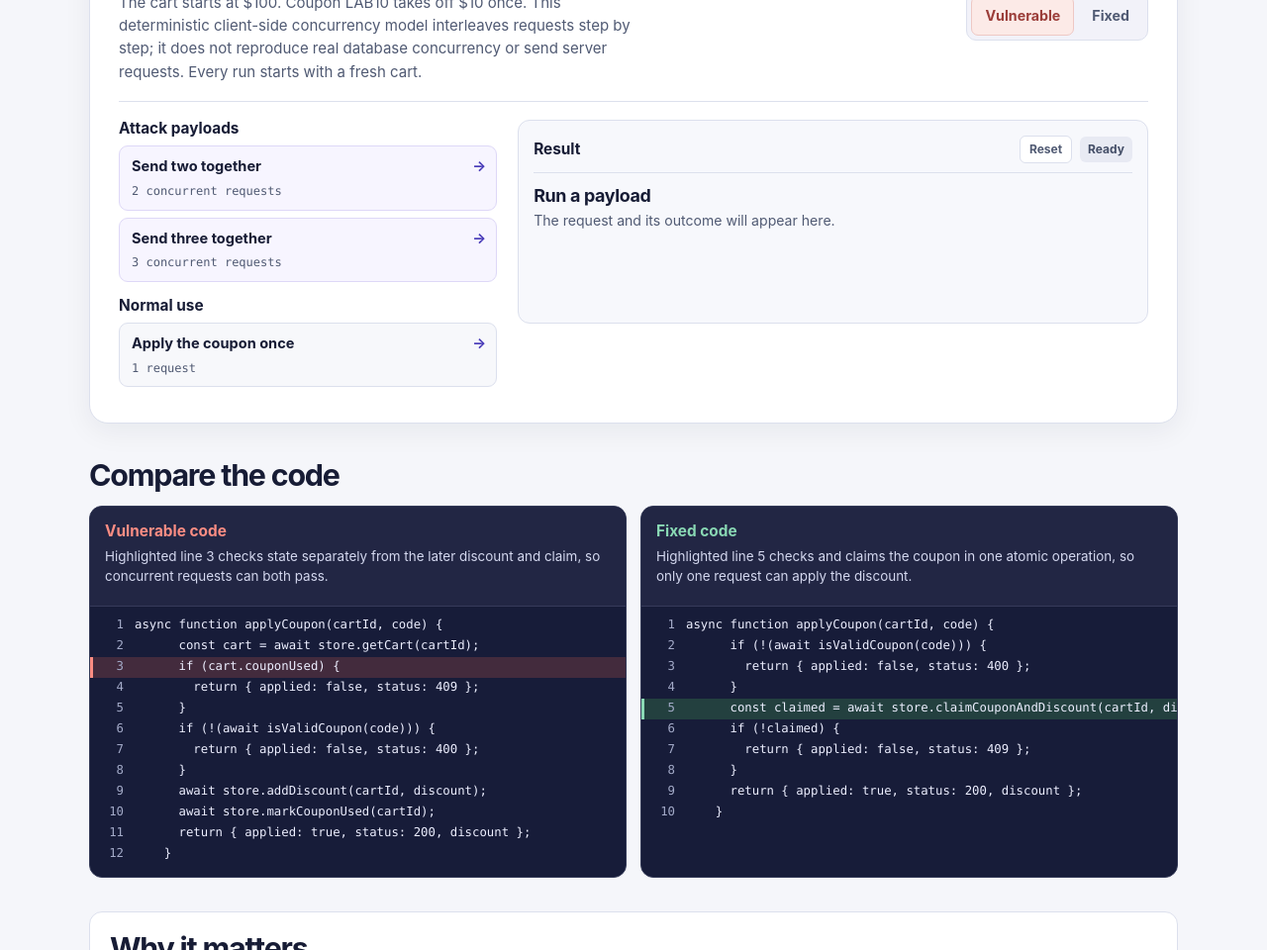
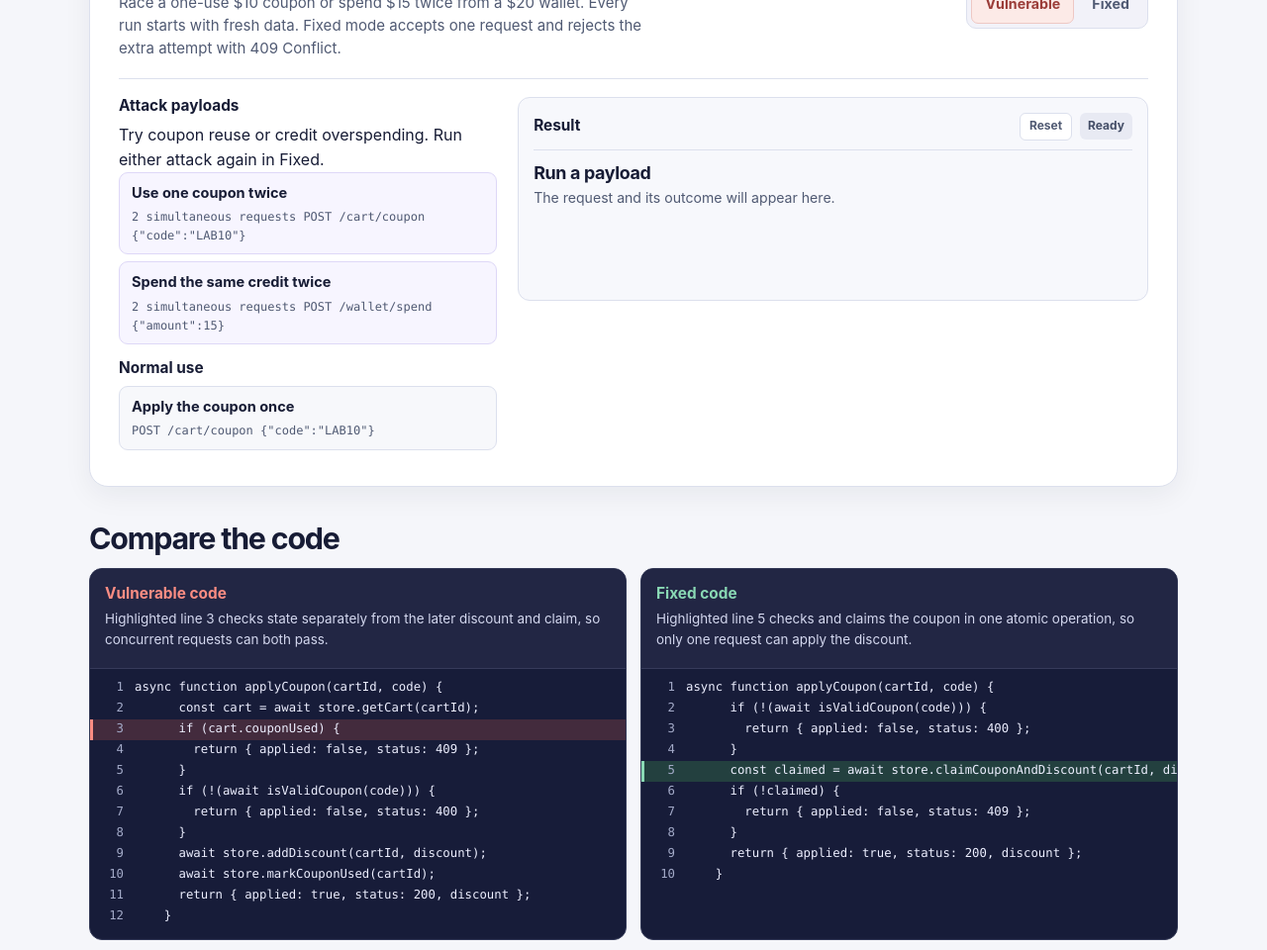
Before and after one commit to AbdulrahmanAlzoubi/Ghurir-Web-Security-Labs, a plain HTML site: page race-condition.html in a window 1280 px wide. Shown: the part 471-1431 px from the top of the page at 99% size. Drawn offline with Linux system fonts and the light colour scheme.

Commit message:
Add files via upload

```diff
--- a/race-condition.html
+++ b/race-condition.html
@@ -28,7 +28,7 @@
     </div>
   </header>
   <main id="main" class="wrap lab-page">
-    <a class="back-link" href="./index.html#labs"><span aria-hidden="true">←</span> All labs</a>
+    <a class="back-link" href="./index.html#labs">All labs</a>
     <header class="lab-intro">
       <h1>Race Condition</h1>
       <h2>What it is</h2>
@@ -43,7 +43,7 @@
       <div class="sandbox-header">
         <div>
           <h2 id="try-title">Try it</h2>
-          <p>The cart starts at $100. Coupon LAB10 takes off $10 once. This deterministic client-side concurrency model interleaves requests step by step; it does not reproduce real database concurrency or send server requests. Every run starts with a fresh cart.</p>
+          <p>Race a one-use $10 coupon or spend $15 twice from a $20 wallet. Every run starts with fresh data. Fixed mode accepts one request and rejects the extra attempt with 409 Conflict.</p>
         </div>
         <div class="mode-picker" role="group" aria-label="Simulation mode">
           <button type="button" data-mode-button="vulnerable" aria-pressed="true">Vulnerable</button>
@@ -53,18 +53,24 @@
       <div class="sandbox-grid">
         <div class="actions-panel">
           <h3>Attack payloads</h3>
-          <button type="button" class="payload-button" data-payload="pair" data-selected="false">
-            <span class="payload-name">Send two together <span aria-hidden="true">→</span></span>
-            <code>2 concurrent requests</code>
+          <p class="payload-instruction">Try coupon reuse or credit overspending. Run either attack again in Fixed.</p>
+          <button type="button" class="payload-button" data-payload="pair" data-selected="false" aria-pressed="false">
+            <span class="payload-name">Use one coupon twice</span>
+            <code><span class="payload-input">2 simultaneous requests</span>
+POST /cart/coupon
+{"code":"LAB10"}</code>
           </button>
-          <button type="button" class="payload-button" data-payload="triple" data-selected="false">
-            <span class="payload-name">Send three together <span aria-hidden="true">→</span></span>
-            <code>3 concurrent requests</code>
+          <button type="button" class="payload-button" data-payload="credit" data-selected="false" aria-pressed="false">
+            <span class="payload-name">Spend the same credit twice</span>
+            <code><span class="payload-input">2 simultaneous requests</span>
+POST /wallet/spend
+{"amount":15}</code>
           </button>
           <h3 class="normal-heading">Normal use</h3>
-          <button type="button" class="payload-button normal-button" data-payload="normal" data-selected="false">
-            <span class="payload-name">Apply the coupon once <span aria-hidden="true">→</span></span>
-            <code>1 request</code>
+          <button type="button" class="payload-button normal-button" data-normal="normal" data-selected="false" aria-pressed="false">
+            <span class="payload-name">Apply the coupon once</span>
+            <code>POST /cart/coupon
+{"code":"LAB10"}</code>
           </button>
         </div>
         <div class="result-panel" data-response aria-busy="false">
@@ -113,14 +119,17 @@
         <h3 id="case-title">Real-world case · GitLab email verification</h3>
         <p>A PortSwigger researcher sent two email-change requests to GitLab at the same time. A confirmation message sent to the researcher’s inbox could verify a different address. This disclosed finding shows how overlapping requests can interfere with shared state, as they do in the coupon lab.</p>
       </section>
-      <h3>Sources</h3>
+    </section>
+
+    <section class="sources-section" aria-labelledby="sources-title">
+      <h2 id="sources-title">Sources</h2>
       <ul class="sources">
         <li><a href="https://portswigger.net/web-security/race-conditions/lab-race-conditions-limit-overrun" target="_blank" rel="noopener">PortSwigger · Limit overrun lab</a></li>
         <li><a href="https://portswigger.net/research/smashing-the-state-machine" target="_blank" rel="noopener">PortSwigger Research · GitLab email verification</a></li>
       </ul>
     </section>
     <nav class="lab-footer" aria-label="Lab navigation">
-      <a class="text-link" href="./index.html#labs"><span aria-hidden="true">←</span> All labs</a>
+      <a class="text-link" href="./index.html#labs">All labs</a>
 
     </nav>
   </main>
```
